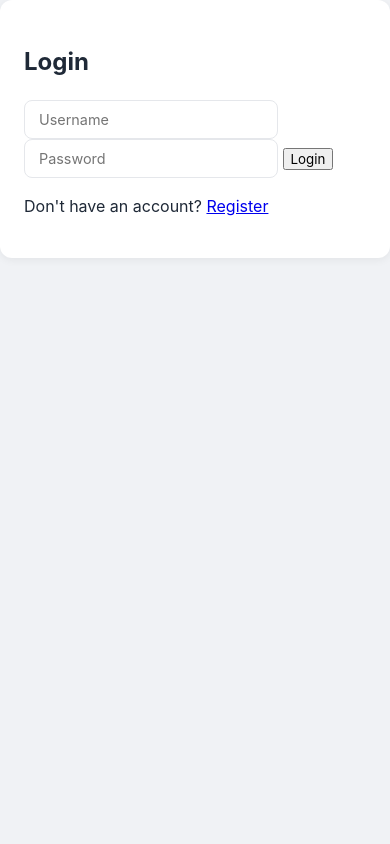
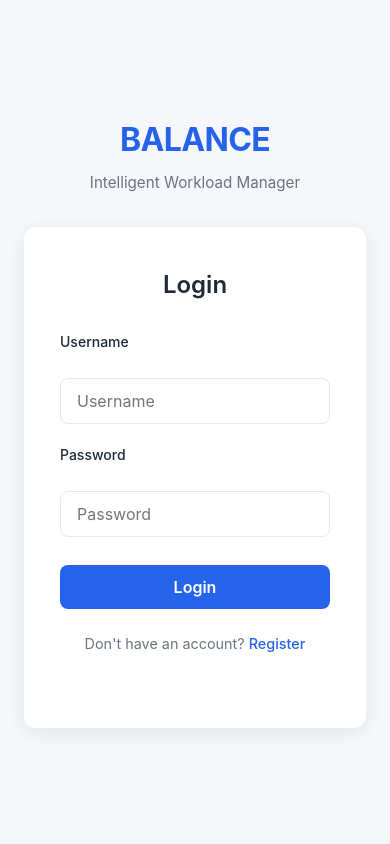
Before and after one commit to Ayush-dev27/BALANCE-intelligent-workload-system, a Flask app: page /login in a window 390 px wide. Run offline with Flask 3, Linux system fonts and the light colour scheme; parts of the project's set-up code (start-up, migrations or seed data) failed here and were passed over.

Commit message:
Revamp authentication pages with improved UI and responsive design
- Updated the login and registration pages to feature a modern layout with enhanced branding elements.
- Introduced responsive design elements, including a viewport meta tag and improved CSS styles for better user experience.
- Enhanced form elements with labels and error handling for improved accessibility and usability.

```diff
--- a/backend/static/style.css
+++ b/backend/static/style.css
@@ -536,3 +536,126 @@ select:focus {
         transform: translateY(0);
     }
 }
+
+/* =========================
+   Auth Pages (Login / Register)
+   ========================= */
+
+body.auth-page {
+    min-height: 100vh;
+    background: #f5f7fb;
+    margin: 0;
+    padding: 24px;
+    display: flex;
+    align-items: center;
+    justify-content: center;
+}
+
+.auth-center {
+    width: 100%;
+    max-width: 420px;
+    text-align: center;
+}
+
+.auth-branding {
+    margin-bottom: 32px;
+}
+
+.auth-logo {
+    font-size: 2rem;
+    font-weight: 700;
+    color: var(--accent);
+    margin: 0 0 8px 0;
+    letter-spacing: -0.02em;
+}
+
+.auth-subtitle {
+    font-size: 0.95rem;
+    color: var(--text-secondary);
+    margin: 0;
+}
+
+.auth-card {
+    background: #ffffff;
+    border-radius: var(--radius);
+    box-shadow: 0 4px 20px rgba(0, 0, 0, 0.08);
+    padding: 40px 36px;
+}
+
+.auth-card-title {
+    font-size: 1.5rem;
+    font-weight: 600;
+    color: var(--text-primary);
+    margin: 0 0 28px 0;
+}
+
+.auth-form {
+    display: flex;
+    flex-direction: column;
+    gap: 20px;
+}
+
+.auth-label {
+    display: block;
+    text-align: left;
+    font-size: 0.875rem;
+    font-weight: 500;
+    color: var(--text-primary);
+    margin-bottom: 6px;
+}
+
+.auth-input {
+    width: 100%;
+    padding: 12px 16px;
+    border: 1px solid var(--border);
+    border-radius: var(--radius-sm);
+    font-size: 1rem;
+    font-family: inherit;
+}
+
+.auth-input:focus {
+    outline: none;
+    border-color: var(--accent);
+    box-shadow: 0 0 0 3px rgba(37, 99, 235, 0.1);
+}
+
+.auth-btn-primary {
+    width: 100%;
+    padding: 12px 20px;
+    margin-top: 8px;
+    background: var(--accent);
+    color: white;
+    border: none;
+    border-radius: var(--radius-sm);
+    font-size: 1rem;
+    font-weight: 600;
+    cursor: pointer;
+    font-family: inherit;
+}
+
+.auth-btn-primary:hover {
+    background: var(--accent-hover);
+}
+
+.auth-footer {
+    margin: 24px 0 0 0;
+    font-size: 0.9rem;
+    color: var(--text-secondary);
+}
+
+.auth-link {
+    color: var(--accent);
+    text-decoration: none;
+    font-weight: 500;
+}
+
+.auth-link:hover {
+    text-decoration: underline;
+}
+
+.auth-error {
+    margin: 16px 0 0 0;
+    font-size: 0.875rem;
+    color: #dc2626;
+    min-height: 1.25em;
+}
--- a/backend/templates/login.html
+++ b/backend/templates/login.html
@@ -2,18 +2,34 @@
 <html lang="en">
 <head>
     <meta charset="UTF-8">
+    <meta name="viewport" content="width=device-width, initial-scale=1.0">
     <title>Login - BALANCE</title>
     <link rel="stylesheet" href="{{ url_for('static', filename='style.css') }}">
 </head>
-<body>
-<div class="container">
-    <div class="card">
-        <h2>Login</h2>
-        <input type="text" id="login-username" placeholder="Username" />
-        <input type="password" id="login-password" placeholder="Password" />
-        <button id="login-submit">Login</button>
-        <p>Don't have an account? <a href="{{ url_for('register') }}">Register</a></p>
-        <p id="login-error" style="color: red;"></p>
+<body class="auth-page">
+    <div class="auth-center">
+        <div class="auth-branding">
+            <h1 class="auth-logo">BALANCE</h1>
+            <p class="auth-subtitle">Intelligent Workload Manager</p>
+        </div>
+
+        <div class="auth-card">
+            <h2 class="auth-card-title">Login</h2>
+
+            <div class="auth-form">
+                <label class="auth-label" for="login-username">Username</label>
+                <input type="text" id="login-username" class="auth-input" placeholder="Username" />
+
+                <label class="auth-label" for="login-password">Password</label>
+                <input type="password" id="login-password" class="auth-input" placeholder="Password" />
+
+                <button type="button" id="login-submit" class="auth-btn-primary">Login</button>
+            </div>
+
+            <p class="auth-footer">
+                Don't have an account? <a href="{{ url_for('register') }}" class="auth-link">Register</a>
+            </p>
+            <p id="login-error" class="auth-error"></p>
         </div>
     </div>
 
```
Also changed, not shown: backend/templates/register.html (+25 -9 lines). Lines whose indentation alone changed are shown as unchanged.
